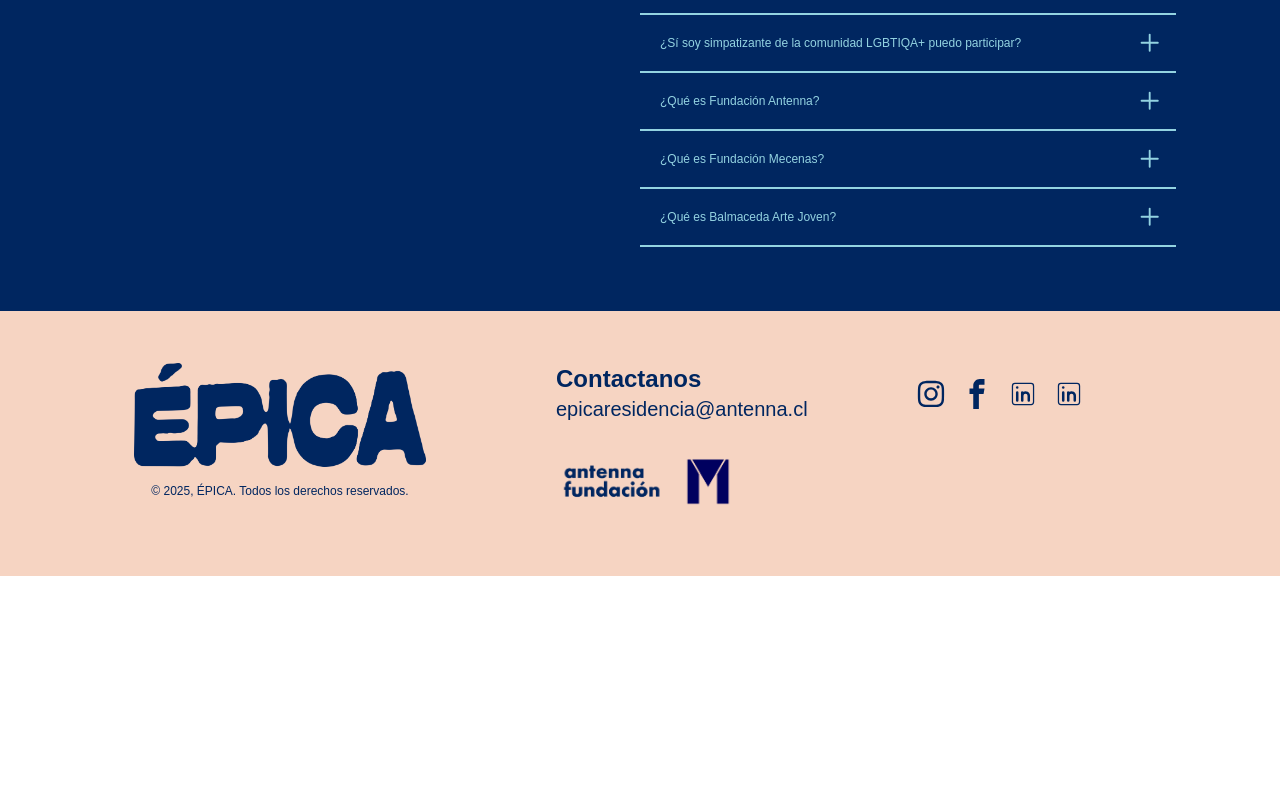
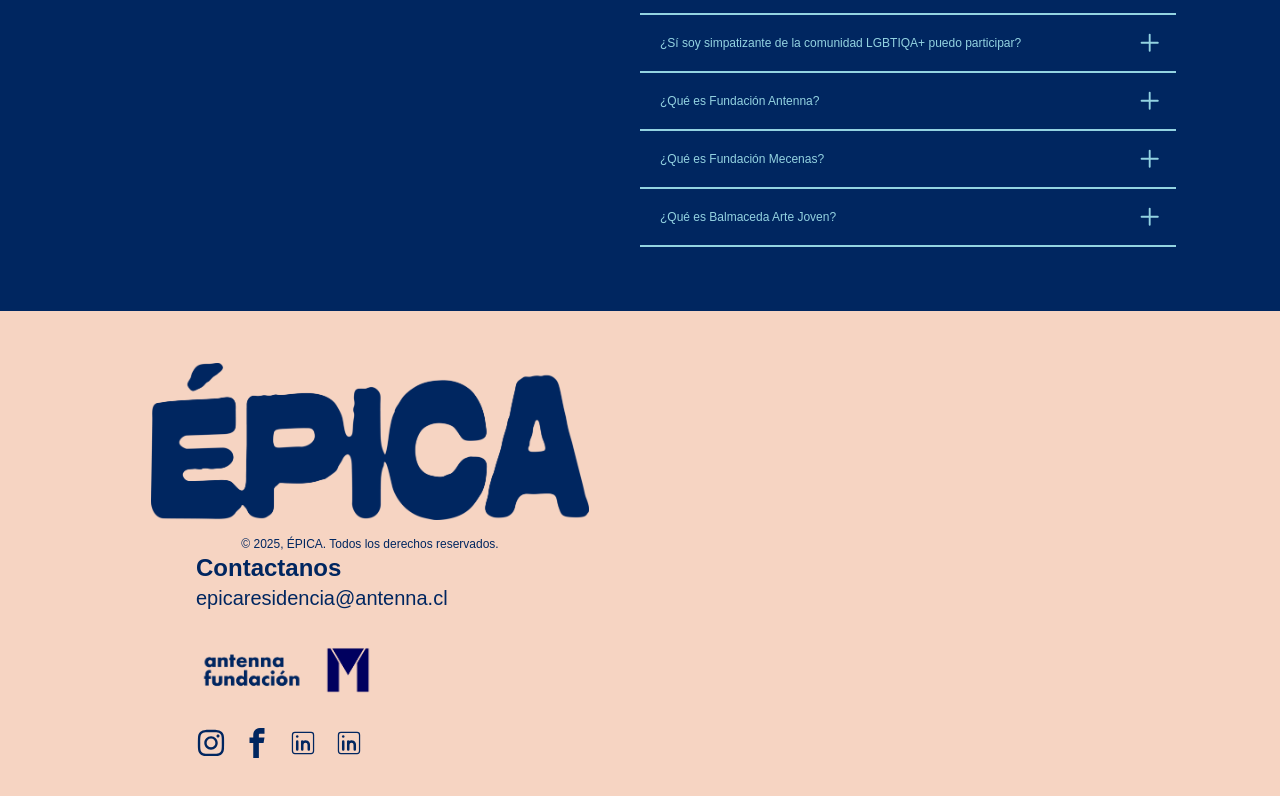
Before and after one commit to andystefano/web_epica, a Next.js app: page / in a window 1280 px wide. Shown: the part 1860-2656 px from the top of the page. Before the commit the page ends 2436 px from the top, so only its background shows below. Built offline with nearby package versions, Linux system fonts and the light colour scheme; a web font is replaced by a local one.

Commit message:
ajuste movil

```diff
--- a/src/app/sections/Footer.js
+++ b/src/app/sections/Footer.js
@@ -8,8 +8,11 @@
 export default function Footer() {
   return (
     <footer className="bg-[#f6d4c2] text-white text-center p-4">
-      <div className="flex max-w-6xl  mx-auto  p-9">
-        <div className="w-1/3 flex flex-col items-center text-center">
+      <div className="flex w-full sm:max-w-6xl  mx-auto  p-9">
+
+
+<div className="block sm:hidden">
+        <div className="w-1/2 sd:w-1/3 flex flex-col items-center text-center">
           <div className="w-full flex justify-center">
             <img src="/img/logos/epica_azul.png" className="w-[81%]" />
           </div>
@@ -18,7 +21,7 @@
           </div>
         </div>
 
-        <div className="w-1/3 pl-20 pt-0">
+        <div className="w-1/2 sm:w-1/3 pl-20 pt-0">
           <div className="flex flex-col justify-between mx-auto">
             <div className="p-4 pt-0">
               <h3 className="text-2xl font-bold font-mona text-left text-[#002660]">
@@ -36,7 +39,7 @@
             </div>
           </div>
         </div>
-        <div className="w-1/3  pl-20 pt-0">
+        <div className="w-1/2 sm:w-1/3  pl-20 pt-0">
           <div className="flex items-center space-x-4 p-4">
             <FaInstagram size={30} color="#002660" />
             <ImFacebook size={30} color="#002660" />
@@ -44,6 +47,49 @@
             <CiLinkedin size={30} color="#002660" />
           </div>
         </div>
+</div>
+
+
+<div className="hidden sm:block flex">
+
+        <div className="w-1/2 sd:w-1/3 flex flex-col items-center text-center">
+          <div className="w-full flex justify-center">
+            <img src="/img/logos/epica_azul.png" className="w-[81%]" />
+          </div>
+          <div className="w-full text-[#002660] font-mona font-extraligth">
+            <p className="text-xs text-center mt-4">© 2025, ÉPICA. Todos los derechos reservados.</p>
+          </div>
+        </div>
+
+        <div className="w-1/2 sm:w-1/3 pl-20 pt-0">
+          <div className="flex flex-col justify-between mx-auto">
+            <div className="p-4 pt-0">
+              <h3 className="text-2xl font-bold font-mona text-left text-[#002660]">
+                Contactanos
+              </h3>
+              <h4 className="text-xl  font-extraligth text-left text-[#002660]">
+                epicaresidencia@antenna.cl
+              </h4>
+            </div>
+            <div className="p-4">
+              <div className="flex items-center gap-4">
+                <img src="/img/logos/antenna_azul.png" className="w-[7rem]" />
+                <img src="/img/logos/mecenas_azul.png" className="w-[3rem]" />
+              </div>
+            </div>
+          </div>
+        </div>
+
+        <div className="w-1/2 sm:w-1/3  pl-20 pt-0">
+          <div className="flex items-center space-x-4 p-4">
+            <FaInstagram size={30} color="#002660" />
+            <ImFacebook size={30} color="#002660" />
+            <CiLinkedin size={30} color="#002660" />
+            <CiLinkedin size={30} color="#002660" />
+          </div>
+        </div>
+</div>
+
       </div>
     </footer>
   );
--- a/src/app/sections/Header1.js
+++ b/src/app/sections/Header1.js
@@ -5,9 +5,14 @@
 export default function Header() {
   return (
       <header className="bg-[#ff8b41] text-white text-center text-xl font-bold  cursor-[url('/img/cursor/headerI.png'),_auto]">
-        <div className="max-w-6xl  mx-auto ">
+        <div className="max-w-6xl  mx-auto hidden sm:block">
           <img src="/img/web.gif" />
         </div>
+
+        <div className="w-full block sm:hidden">
+          <img src="/img/movil.gif" />
+        </div>
+
       </header>
   );
 }
--- a/src/app/sections/Section1.js
+++ b/src/app/sections/Section1.js
@@ -13,15 +13,15 @@
           <div><img src="/img/logos/antenna_celeste.png" className="w-[7rem]" /></div>
           <div><img src="/img/logos/mecenas_celeste.png" className="w-[3.5rem]" /></div>
         </div>
-        <div className="rounded-lg flex w-full mt-10">
-          <div className="w-[68%]">
+        <div className="rounded-lg block sm:flex w-full mt-10">
+          <div className="w-full sm:w-[68%]">
           <img src="/img/textos/web.png" className="w-[90%]"  style={{ marginTop: "12%" }}></img>
           </div>
 
-          <div className="w-[32%]" style={{ marginTop:"12%"}}>
+          <div className="w-full sm:w-[32%]" style={{ marginTop:"12%"}}>
             <div className="flex flex-col justify-between h-full">
               <div>
-                <p className="mb-4 text-[#93d3e1] text-[1.053rem] leading-[1.2rem] text-right font-mona font-extralight">
+                <p className="hidden sm:block mb-4 text-[#93d3e1] text-[1.053rem] leading-[1.2rem] text-left sm:text-right font-mona font-extralight">
                   Postula a <strong className="font-medium tracking-tight">ÉPICA:
                   Residencia Cuir</strong>, una iniciativa impulsada por
                   <strong className="font-bold"> Fundación Antenna</strong>{" "}
@@ -31,9 +31,19 @@
                   <br />
                   diversidad, la creatividad y el potencial de
                   <br /> artistas cuir.
+                </p>
 
+                <p className="block sm:hidden mb-4 text-[#93d3e1] text-[1.053rem] leading-[1.2rem] text-left sm:text-right font-mona font-extralight">
+                  Postula a <strong className="font-medium tracking-tight">ÉPICA:
+                  Residencia Cuir</strong>, una iniciativa impulsada por
+                  <strong className="font-bold"> Fundación Antenna</strong> y
+                  <strong className="font-bold">Fundación Mecenas</strong> que
+                  celebra la
 
+                  diversidad, la creatividad y el potencial de
+                   artistas cuir.
                 </p>
+
               </div>
               <div className="flex flex-col items-end w-full">
                 <div>
--- a/src/app/sections/Section2.js
+++ b/src/app/sections/Section2.js
@@ -67,8 +67,8 @@
   return (
     <section className="bg-[#ff92da] cursor-[url('/img/cursor/section2I.png'),_auto]">
       {/* Asignamos el ref al contenedor para detectar la visibilidad */}
-      <div className="max-w-6xl mx-auto flex p-8 pb-4" ref={ref}>
-        <div className="w-[50%] p-4">
+      <div className="max-w-6xl mx-auto sm:flex p-8 pb-4" ref={ref}>
+        <div className="w-full sm:w-[50%] p-4">
           <animated.div style={leftTextSpring} className="text-[1.66rem] leading-[2rem] text-[#00225b] font-mona font-extraligth ">
             Con un enfoque interdisciplinario
             <br />
@@ -80,7 +80,7 @@
           </animated.div>
         </div>
 
-        <div className="w-[50%]  p-4 pr-3">
+        <div className="w-full sm:w-[50%]  p-4 pr-3">
           <div>
             <ul className="text-[1rem] text-[#00225b] text-left space-y-2">
               {trail.map((props, index) => (
--- a/src/app/sections/Section5.js
+++ b/src/app/sections/Section5.js
@@ -6,15 +6,15 @@
 export default function Section5() {
   return (
     <section className="bg-[#002660] shadow-md  cursor-[url('/img/cursor/section5I.png'),_auto] ">
-      <div className="max-w-6xl  mx-auto  p-10 flex pt-16 pb-16">
-        <div className="w-[50%] flex flex-col items-start justify-start">
-          <h2 className="font-medium font-mona mb-4 text-6xl text-[#93d3e1]">
+      <div className="max-w-6xl  mx-auto  p-10 sm:flex pt-16 pb-16">
+        <div className="w-full sm:w-[50%] sm:flex sm:flex-col items-start justify-start">
+          <h2 className="font-medium font-mona mb-4 text-5xl sm:text-6xl text-[#93d3e1]">
             PREGUNTAS
             <br />
             FRECUENTES
           </h2>
         </div>
-        <div className="w-[50%]">
+        <div className="w-full sm:w-[50%]">
           <Faq />
         </div>
       </div>
```
